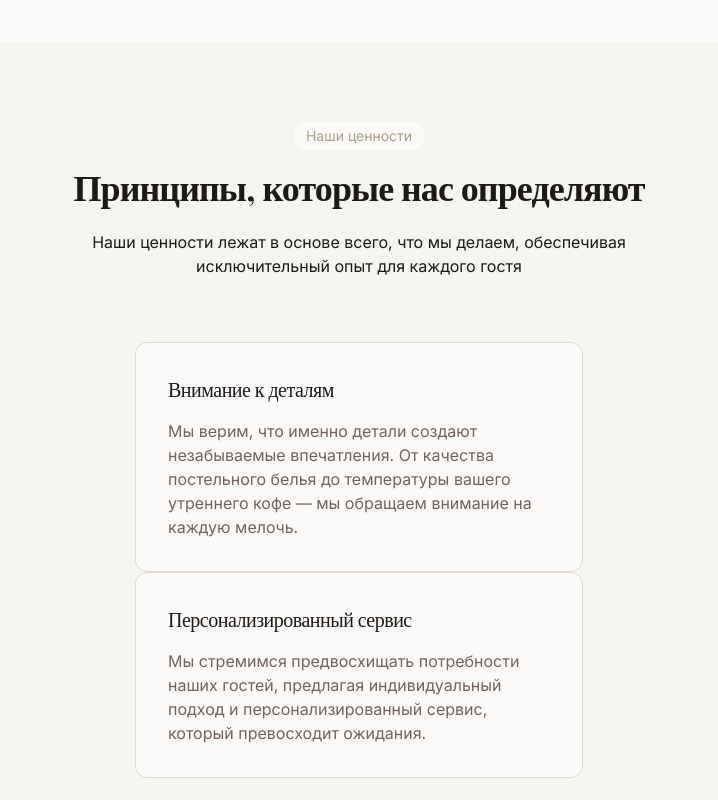
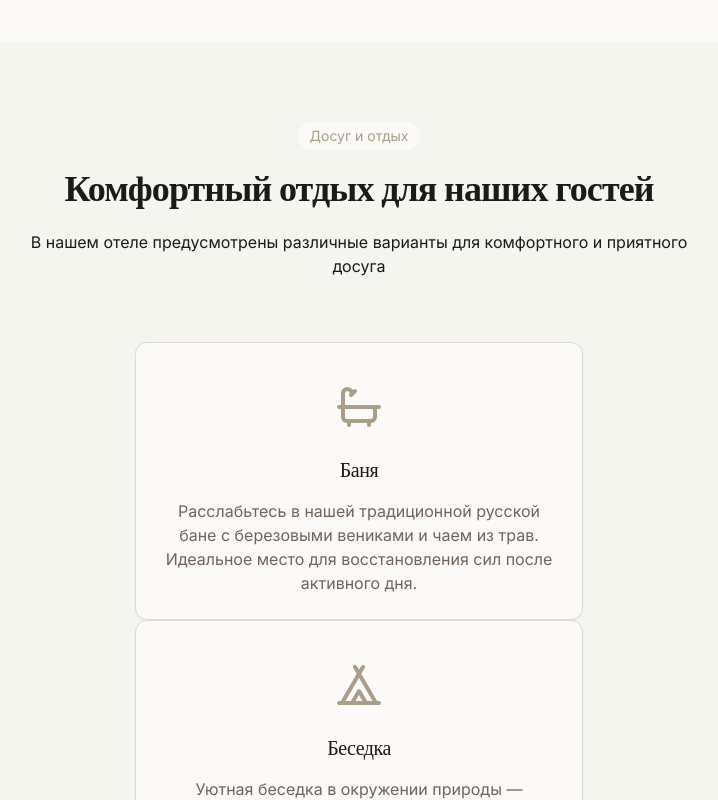
Before and after one commit to kompanyon1/room-nest-portal, a React (Vite) app: page /about in a window 1280 px wide. Shown: the part 1100-1900 px from the top of the page, without its empty margins (281-999 px from the left). Built offline with nearby package versions, Linux system fonts and the light colour scheme.

Commit message:
Remove values section and add amenities
Removed the "Our Values" section and added a new section for amenities, including "Sauna", "Gazebo", and "Barbecue area".

```diff
--- a/src/pages/About.tsx
+++ b/src/pages/About.tsx
@@ -4,6 +4,8 @@ import { Navbar } from "@/components/Navbar";
 import { Footer } from "@/components/Footer";
 import { HeroSection } from "@/components/HeroSection";
 import { FadeIn, FadeInStagger } from "@/components/FadeIn";
+import { Card, CardContent } from "@/components/ui/card";
+import { Flame, Tent, Bath } from "lucide-react";
 
 const About = () => {
   useEffect(() => {
@@ -71,34 +73,40 @@ const About = () => {
         </div>
       </section>
 
-      {/* Values */}
+      {/* Leisure Activities */}
       <section className="py-20 bg-hotel-beige relative overflow-hidden">
         <div className="absolute inset-0 bg-noise opacity-50"></div>
         <div className="container mx-auto px-4 md:px-6 relative z-10">
           <FadeIn>
             <div className="text-center max-w-2xl mx-auto mb-16">
               <div className="inline-block px-3 py-1 rounded-full bg-background text-hotel-brown text-sm mb-4">
-                Наши ценности
+                Досуг и отдых
               </div>
               <h2 className="font-serif text-3xl md:text-4xl font-semibold mb-6">
-                Принципы, которые нас определяют
+                Комфортный отдых для наших гостей
               </h2>
               <p className="text-foreground">
-                Наши ценности лежат в основе всего, что мы делаем, обеспечивая
-                исключительный опыт для каждого гостя
+                В нашем отеле предусмотрены различные варианты для комфортного и приятного досуга
               </p>
             </div>
           </FadeIn>
 
           <div className="flex flex-wrap justify-center gap-16">
             <FadeInStagger>
-              <ValueCard
-                title="Внимание к деталям"
-                description="Мы верим, что именно детали создают незабываемые впечатления. От качества постельного белья до температуры вашего утреннего кофе — мы обращаем внимание на каждую мелочь."
+              <LeisureCard
+                title="Баня"
+                description="Расслабьтесь в нашей традиционной русской бане с березовыми вениками и чаем из трав. Идеальное место для восстановления сил после активного дня."
+                icon={<Bath className="w-12 h-12 text-hotel-brown" />}
               />
-              <ValueCard
-                title="Персонализированный сервис"
-                description="Мы стремимся предвосхищать потребности наших гостей, предлагая индивидуальный подход и персонализированный сервис, который превосходит ожидания."
+              <LeisureCard
+                title="Беседка"
+                description="Уютная беседка в окружении природы — идеальное место для семейных посиделок или дружеских встреч в теплые летние вечера."
+                icon={<Tent className="w-12 h-12 text-hotel-brown" />}
+              />
+              <LeisureCard
+                title="Мангальная зона"
+                description="Специально оборудованная зона для барбекю, где вы можете приготовить вкусные блюда на гриле и насладиться трапезой на свежем воздухе."
+                icon={<Flame className="w-12 h-12 text-hotel-brown" />}
               />
             </FadeInStagger>
           </div>
@@ -216,18 +224,23 @@ const About = () => {
   );
 };
 
-function ValueCard({
+function LeisureCard({
   title,
   description,
+  icon,
 }: {
   title: string;
   description: string;
+  icon: React.ReactNode;
 }) {
   return (
-    <div className="bg-background p-8 rounded-xl border border-border max-w-md h-full">
-      <h3 className="font-serif text-xl font-medium mb-4">{title}</h3>
-      <p className="text-muted-foreground">{description}</p>
-    </div>
+    <Card className="bg-background p-6 rounded-xl border border-border max-w-md h-full">
+      <CardContent className="p-0 flex flex-col items-center text-center pt-4">
+        <div className="mb-6">{icon}</div>
+        <h3 className="font-serif text-xl font-medium mb-4">{title}</h3>
+        <p className="text-muted-foreground">{description}</p>
+      </CardContent>
+    </Card>
   );
 }
 
```
